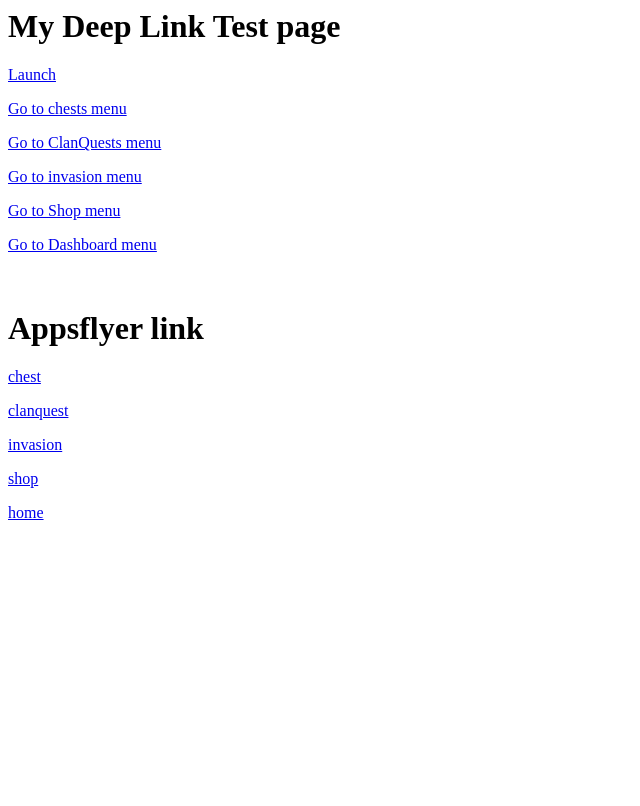
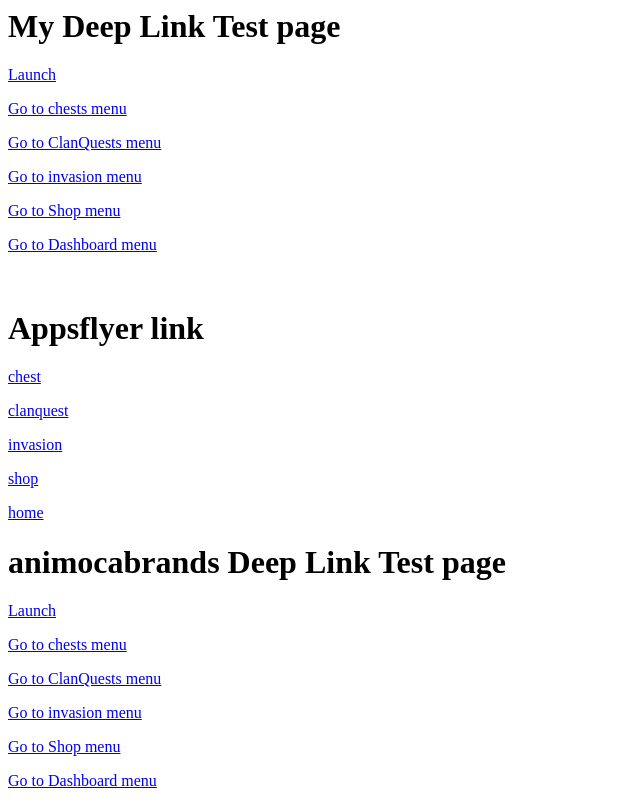
Before and after one commit to antonysze-ani/antonysze-ani.github.io, a plain HTML site: page index.html in a window 1280 px wide. Shown: the whole page, without its empty margins (0-640 px from the left). Drawn offline with Linux system fonts and the light colour scheme.

Commit message:
try another domain name

```diff
--- a/index.html
+++ b/index.html
@@ -22,6 +22,16 @@
     <p><a href="https://cdh.onelink.me/qlDB/event">invasion</a></p>
     <p><a href="https://cdh.onelink.me/qlDB/shop">shop</a></p>
     <p><a href="https://cdh.onelink.me/qlDB/home">home</a></p>
+    <h1>animocabrands Deep Link Test page</h1>
+    <p><a href="crazydefenseheros://animocabrands.com">Launch</a></p>
+    <p><a href="crazydefenseheros://animocabrands.com?action=switch_menu&target=Chests">Go to chests menu</a></p>
+    <p><a href="crazydefenseheros://animocabrands.com?action=switch_menu&target=ClanQuests">Go to ClanQuests
+            menu</a></p>
+    <p><a href="crazydefenseheros://animocabrands.com?action=switch_menu&target=Invasion">Go to invasion menu</a>
+    </p>
+    <p><a href="crazydefenseheros://animocabrands.com?action=switch_menu&target=Shop">Go to Shop menu</a></p>
+    <p><a href="crazydefenseheros://animocabrands.com?action=switch_menu&target=Dashboard">Go to Dashboard
+            menu</a></p>
 </body>
 
 </html>
```
